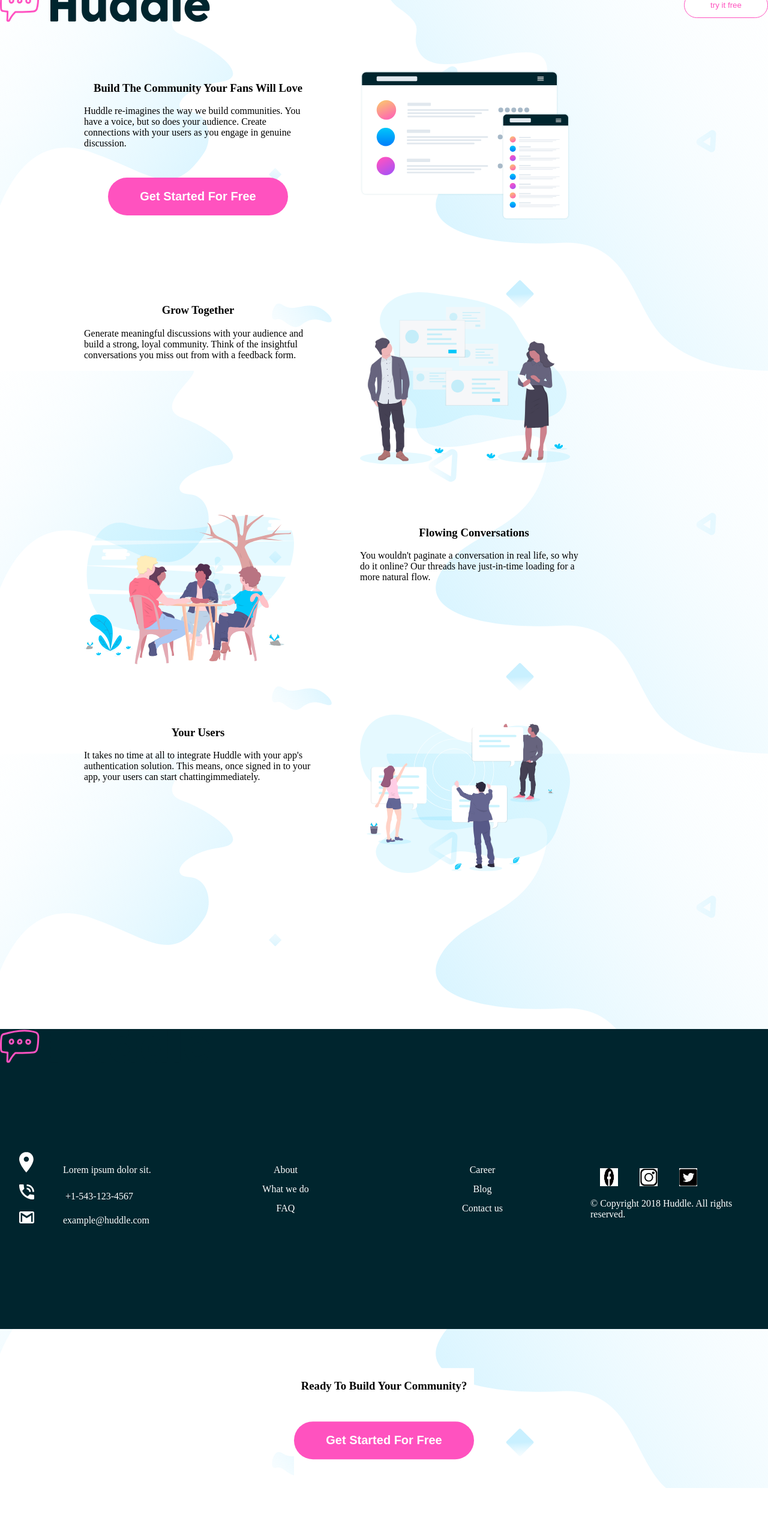
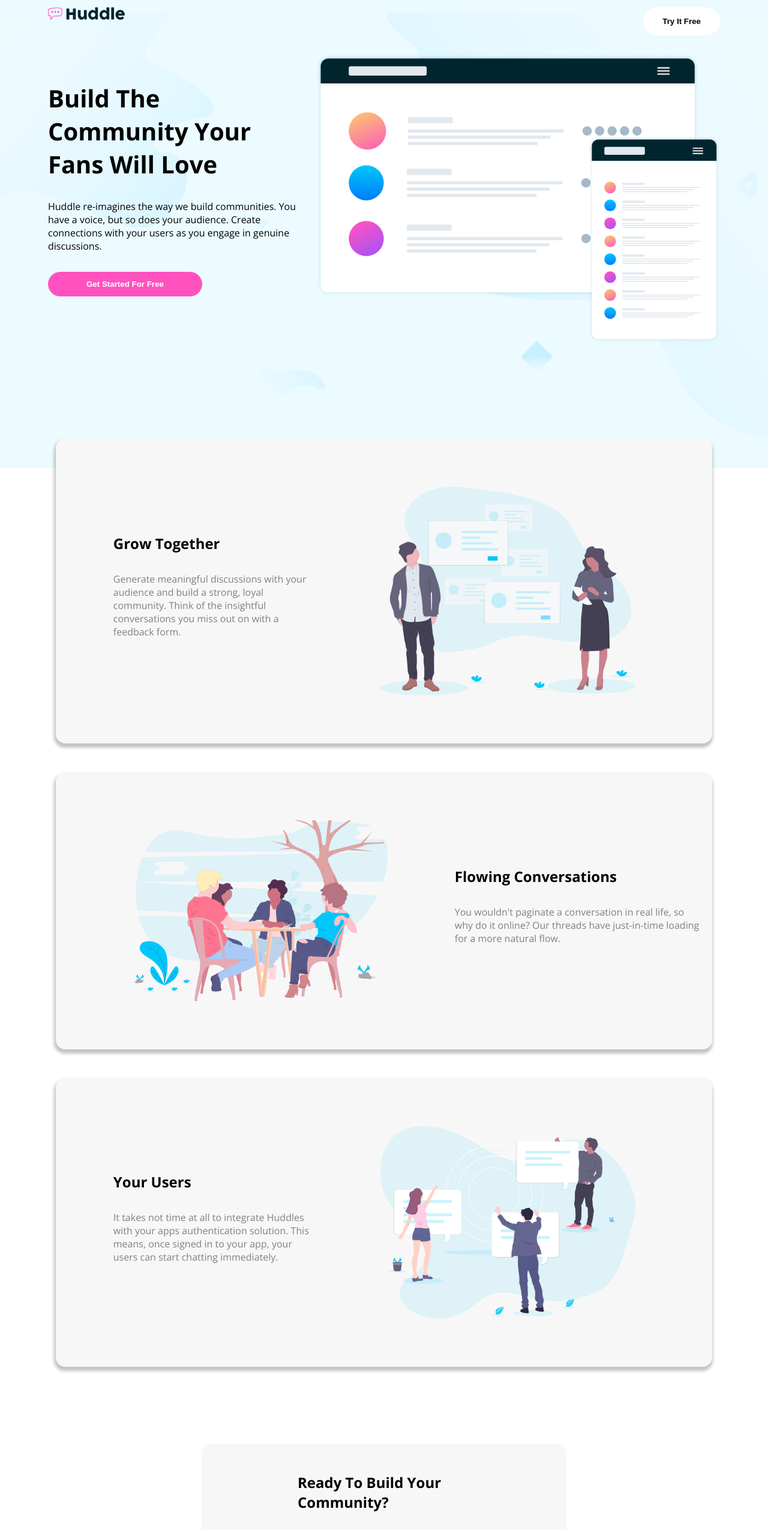
Before and after one commit to Offiongwhilley/Huddle-Landing-Page, a plain HTML site: page index.html in a window 1280 px wide. Shown: the part 20-2570 px from the top of the page at 60% size. Before the commit the page ends 2500 px from the top, so only its background shows below. Drawn offline with nearby package versions, Linux system fonts and the light colour scheme.

Commit message:
modifications in html and css

```diff
--- a/index.html
+++ b/index.html
@@ -4,104 +4,94 @@
     <meta charset="UTF-8">
     <meta http-equiv="X-UA-Compatible" content="IE=edge">
     <meta name="viewport" content="width=device-width, initial-scale=1.0">
-    <link rel="icon" type="image/png" sizes="32x32" href="./images/favicon-32x32.png">
-
+    <title>Huddle-Landing-Page</title>
+    <link rel="stylesheet" href="./css/all.min.css">
+    <script src="https://kit.fontawesome.com/4fed0c590c.js" crossorigin="anonymous"></script>
     <link rel="stylesheet" href="styles.css">
-    <title>Landing Page</title>
 </head>
 <body>
-    <header>
-        <div class="nav">
-            <img src="images/logo.svg" alt="" class="logo">
-            <button id="try-for-free">try it free</button>
+    <div class="container">
+        <nav>
+        <div class="logo">
+            <img src="./images/logo.svg" alt="Huddle-logo" class="logo">
         </div>
-    </header>
-
-
+        <div>
+            <button class="try"><a href="#">Try It Free</a></button>
+        </div>
+    </nav>
     <main>
-        <div class="container">
-
-            <div class="one">
-                <h3>Build The Community Your Fans Will Love</h3>
-                <p>Huddle re-imagines the way we build communities. You have a voice, but so does your audience. Create connections with your users as you engage in genuine discussion.</p>
-                <button id="get-for-free">Get Started For Free</button>
+        <div class="first">
+            <div class="build">
+            <h1>Build The Community Your Fans Will Love</h1>
+            <p>Huddle re-imagines the way we build communities. You have a voice, but so does your audience. Create connections with your users as you engage in genuine discussions.</p>
+            <button class="btn"><a href="#">Get Started For Free</a></button>
         </div>
-
-            <div class="two">
-                <img src="images/illustration-mockups.svg" alt="">
+        <img src="./images/illustration-mockups.svg" alt="chats">
         </div>
-
-            <div class="three">
-                <h3>Grow Together</h3>
-                <p>Generate meaningful discussions with your audience and build a strong, loyal community. Think of the insightful conversations you miss out from with a feedback form.</p>
+<div class="second">
+    <img src="./images/illustration-grow-together.svg" alt="people presenting">
+    <div class="grow">
+        <h2 >Grow Together</h2>
+        <p class="light-para">Generate meaningful discussions with your audience and build a strong, loyal community. Think of the insightful conversations you miss out on with a feedback form.</p>
     </div>
-
-            <div class="four">
-                <img src="images/illustration-grow-together.svg" alt="">
 </div>
-
-            <div class="five">
-                <img src="images/illustration-flowing-conversation.svg" alt="">
+<div class="third">
+    <img src="./images/illustration-flowing-conversation.svg" alt="people conversing">
+    <div class="flow">
+        <h2>Flowing Conversations</h2>
+        <p class="light-para">You wouldn't paginate a conversation in real life, so why do it online? Our threads have just-in-time loading for a more natural flow.</p>
     </div>
-
-
-            <div class="six">
-                <h3>Flowing Conversations</h3>
-                <p>You wouldn't paginate a conversation in real life, so why do it online? Our threads have just-in-time loading for a more natural flow.</p>
 </div>
-
-            <div class="seven">
-                <h3>Your Users</h3>
-                <p>It takes no time at all to integrate Huddle with your app's authentication solution. This means, once signed in to your app, your users can start chattingimmediately.</p>
+<div class="fourth">
+    <img src="./images/illustration-your-users.svg" alt="chatting">
+    <div class="users">
+        <h2>Your Users</h2>
+        <p class="light-para">It takes not time at all to integrate Huddles with your apps authentication solution. This means, once signed in to your app, your users can start chatting immediately.</p>
     </div>
-
-            <div class="eight">
-                <img src="images/illustration-your-users.svg" alt="">
-            </div>
-
-            <div class="nine">
-                <h3>Ready To Build Your Community?</h3>
-                <button id="get-for-free">Get Started For Free</button>
-            </div>
-
 </div>
     </main>
-
-
+    <aside>
+        <h1>Ready To Build Your Community?</h1>
+        <button class="btn"><a href="#">Get Started For Free</a></button>
+    </aside>
     <footer>
-        <img src="images/logo.svg" alt="" class="logo";>
-
-        <div class="footer-wrapper">
-
-        <div class="first">
-            <p><span><img src="images/icon-location.svg" alt="" class="icon"></span>Lorem ipsum dolor sit.</p>
-            <p><span><img src="images/icon-phone.svg" alt="" class="icon"></span> +1-543-123-4567</p>
-            <p><span><img src="images/icon-email.svg" alt="" class="icon"></span>example@huddle.com</p>
+        <div class="footer-container">
+            <div class="huddle">
+                <img src="./images/logo-white.svg" alt="Huddle-logo" class="logo">
+            <div class="first-footer">
+                <img src="./images/icon-location.svg" alt="">
+                <p> Lorem ipsum dolor, sit amet consectetur adipisicing elit. Sint veritatis quas necessitatibus. Dolore incidunt minus dolorem beatae quod corporis.</p>
+                <img src="./images/icon-phone.svg" alt="icon-phone">
+                <p>+1-543-123-4567</p>
+                <img src="./images/icon-email.svg" alt="icon-email">
+                <p>example@huddle.com</p>
         </div>
-
-        <div class="second">
-            <a href="#">About</a>
-            <a href="#">What we do</a>
-            <a href="#">FAQ</a>
             </div>
-
-        <div class="third">
-            <a href="#">Career</a>
-            <a href="#">Blog</a>
-            <a href="#">Contact us</a>
+        <div class="second-footer">
+            <ul>
+                <li><a href="#">About Us</a></li>
+                <li><a href="#">What We Do</a></li>
+                <li><a href="#">FAQ</a></li>
+            </ul>
         </div>
-
-        <div class="fourth">
-            <img src="images/facebook.png" alt="">
-            <img src="images/insta.png" alt="">
-            <img src="images/twitter.png" alt="">
-            <br>
-            &copy; Copyright 2018 Huddle. All rights reserved.
+         <div class="third-footer">
+            <ul>
+                <li><a href="#">Career</a></li>
+                <li><a href="#">Blog</a></li>
+                <li><a href="#">Contact Us</a></li>
+            </ul>
         </div>
-
+        <div class="fourth-footer">
+            <ul>
+                <li class="icons"><a href="#"><i class="fa-brands fa-facebook-f"></i></a></li>
+                <li class="icons"><a href="#"><i class="fa-brands fa-twitter"></i></a></li>
+                <li class="icons"><a href="#"><i class="fa-brands fa-instagram"></i></a></li>
+            </ul>
         </div>
-
+        </div>
+        <p class="copyright">&copy;Copyright 2018 Huddle. All right reserved.</p>
     </footer>
-
+    </div>
+    <script src="https://kit.fontawesome.com/4fed0c590c.js" crossorigin="anonymous"></script>
 </body>
 </html>
--- a/styles.css
+++ b/styles.css
@@ -1,254 +1,271 @@
-body{
+@import url('https://fonts.googleapis.com/css2?family=Open+Sans:wght@400;700&display=swap');
+:root{
+    --Pink: hsl(322, 100%, 66%);
+    --Very-Pale-Cyan: hsl(193, 100%, 96%);
+    --Very-Dark-Cyan: hsl(192, 100%, 9%);
+    --Grayish-Blue: hsl(208, 11%, 55%);
+    --font-family: 'Open Sans', sans-serif;
+}
+*{
     margin: 0;
     padding: 0;
     box-sizing: border-box;
-    background-image: url(images/bg-hero-desktop.svg);
-    background-size: contain;
 }
-
-:root{
-    --Pink: hsl(322, 100%, 66%);
-    --LightPink: hsl(321, 100%, 78%);
-    --LightRed: hsl(0, 100%, 63%);
-    --VeryDarkCyan: hsl(192, 100%, 9%);
-    --VeryPaleBlue: hsl(207, 100%, 98%);
+body{
+    font-family: var(--font-family);
 }
-
-.nav{
+.container{
+    height: 100vh;
+    padding: 2rem;
+    background-image: url("./images/bg-hero-mobile.svg");
+    background-position: center;
+    background-repeat: no-repeat;
+    background-color: var(--Very-Pale-Cyan);
+}
+.logo{
+    display: block;
+    width: 8rem;
+}
+nav{
     display: flex;
     justify-content: space-between;
-    align-items: center;
+    margin-bottom: 2rem;
 }
-
-#try-for-free{
-    width: 140px;
-    color: var(--Pink);
-    border: 1px solid var(--Pink);
-    background: white;
-    padding: 1em;
-    border-radius: 35px;
-    outline: none;
+.try{
+    background-color: white;
+    border: transparent;
+    padding: 0.5rem 2rem;
+    border-radius: 3rem;
+    cursor: pointer;
 }
-
-#get-for-free{
+.try:hover{
+    background-color: rgb(252, 247, 247);
+}
+.try a{
+    color: black;
+    text-decoration: none;
+    font-weight: bold;
+}
+.try a:hover{
+    color: grey;
+}
+a{
+    text-decoration: none;
+    font-weight: bold;
+    color: white;
+}
+.btn{
     display: block;
-    width: 300px;
-    color: white;
-    border: none;
-    background: var(--Pink);
-    padding: 1em;
-    border-radius: 35px;
-    outline: none;
-    font-size: 20px;
-    margin: 48px auto;
-    font-weight: 700;
+    border: transparent;
+    padding: 0.8rem 4rem;
+    border-radius: 1.5rem;
+    background-color: var(--Pink);
+    margin: 2rem auto;
 }
-
-#get-for-free:hover{
+.btn:hover{
+    background-color: hsl(322, 77%, 71%);
     cursor: pointer;
-    opacity: .5;
-
 }
-
-h3{
+img{
+    width: 80%;
+    display: block;
+    margin: 0 auto;
+    margin-bottom: 2rem;
+}
+h1, h2{
+    padding: 0 1rem;
     text-align: center;
+    margin-bottom: 2rem;
 }
-
-#try-for-free:hover{
-    cursor: pointer;
-    font-weight: 700;
-    box-shadow: 5px 5px 5px lightpink;
+p{
+    padding: 0 2.5rem;
+    text-align: center;
+    margin-bottom: 1rem;
 }
-
-.container{
-    margin-left: auto;
-    margin-right: auto;
-    margin-top:5em;
-    display: grid;
-    grid-template-columns: repeat(4, 150px);
-    gap: 1em;
-    width: 1000px;
-    gap: 5em;
-    overflow: hidden;
+.light-para{
+    color: grey;
 }
-
-img{
-    width: 350px;
-}
-
-.one{
-    grid-column: 1/3;
-    grid-row: 1/2
-}
-
-.three{
-    grid-column: 1/3;
-    grid-row: 2/3
-}
-
-.four{
-    grid-column: 3/5;
-    grid-row: 2/3
-}
-
-.five{
-    grid-column: 1/3;
-    grid-row: 3/4
-}
-
-.six{
-    grid-column: 3/5;
-    grid-row: 3/4
-}
-
-.seven{
-    grid-column: 1/3;
-    grid-row: 4/5
-}
-
-.eight{
-    grid-column: 3/5;
-    grid-row: 4/5
-}
-
-.nine{
-    grid-column: 2/4;
-    grid-row: 5/6;
-    position: absolute;
-    top: 300%;
-    left: 50%;
-    transform: translate(-50%, -50%);
-    background-color: white;
+.second, .third, .fourth{
+    width: 90%;
+    margin: 3rem auto;
+    /* margin-bottom: 3rem; */
+    padding: 2rem 0;
+    background-color: hsl(0, 0%, 97%);
+    border-radius: 1rem;
+    box-shadow: -1px 5px 5px 2px rgba(58, 56, 56, 0.3);
 }
 
 footer{
-    background-color: var(--VeryDarkCyan);
-    color:white;
-    height: 500px;
+    background-color: var(--Very-Dark-Cyan);
+    padding: 8rem 0.5rem 2rem;
 }
-
-.icon{
-    width: 25px;
+aside{
+    display: block;
+    background-color: hsl(0, 0%, 97%);
+    padding: 3rem 0 0.5rem;
+    font-size: 1rem;
+    width: 90%;
+    border-radius: 1rem;
+    margin: 8rem auto -5rem;
+    position: relative;
+    z-index: 5;
 }
-
-footer{
-    margin-top: 20%;
+aside h1{
+    font-size: 1.2rem;
 }
-
-.footer-wrapper{
+footer img{
+    width: 50%;
+    margin-top: 0.3rem;
+    margin-left: 0.5rem;
+}
+.footer-container .logo{
+color: white;
+width: 10rem;
+}
+footer p{
+    color: white;
+    font-weight: lighter;
+    text-align: left;
+    font-size: 1rem;
+}
+.first-footer{
+    display: grid;
+    grid-template-columns: 10% 90%;
+    margin: 2rem 0;
+}
+footer div ul li{
+    list-style: none;
+    color: white;
+    margin-bottom: 1rem;
+    padding-left: 1rem;
+}
+footer div ul li a{
+    font-weight: lighter;
+}
+footer div ul li a:hover{
+    text-decoration: underline;
+}
+.copyright{
+    margin-top: 2rem;
+    font-size: 0.7rem;
+    text-align: center;
+}
+.fourth-footer{
+    width: 100%;
+    margin-top: 1rem;
+    text-align: center;
+}
+.fourth-footer ul li{
+    margin: 0.5rem;
+    display: inline;
+    border: 1px solid white;
+    padding: 0.4rem 0.5rem;
+    border-radius: 80%;
+}
+.icons a:hover{
+    color: var(--Pink);
+}
+.icons:hover{
+    border-color: var(--Pink);
+    cursor: pointer;
+}
+@media screen and (min-width:756px){
+    .container{
+        background-image: url("./images/bg-hero-desktop.svg");
+        width: 100%;
+    }
+    nav .logo{
+        margin: 0 1.5rem;
+    }
+    .try{
+        margin-right: 3rem;
+        padding: 1rem 2rem;
+    }
+    .first, .second, .third, .fourth{
+        display: flex;
+        flex-direction: row;
+        margin: 2rem 3rem;
+    }
+    .second, .fourth{
+        flex-direction: row-reverse;
+    }
+    .grow, .users{
+        padding-left: 5rem;
+    }
+    .first .btn{
+        margin-left: 0;
+    }
+    .second, .third, .fourth{
+    margin: 0 auto 3rem;
+    padding: 2rem 1rem;
+    background-color: hsl(0, 0%, 97%);
+    border-radius: 1rem;
+    box-shadow: -1px 5px 5px 2px rgba(58, 56, 56, 0.3);
+}
+.second{
+        margin-top: 10rem;
+    }
+    img{
+        width: 30%;
+        margin: 3rem 5rem;
+    }
+    .first img{
+        width: 60%;
+        margin: 0 0;
+    }
+    .build, .grow, .flow, .users{
+        margin: auto;
+    }
+    h1, h2, p{
+        text-align: left;
+        padding-left: 0;
+    }
+    .first h1{
+        font-size: 2.5rem;
+        padding-right: 4rem;
+    }
+    aside{
+    padding: 3rem 0 0.5rem;
+    width: 50%;
+}
+aside h1{
+    font-size: 1rem;
+    padding: 0 2rem;
+}
+.footer-container{
     display: grid;
     grid-template-columns: repeat(4, 1fr);
-    align-items: center;
-    justify-content: space-evenly;
-    gap: 2em;
-    margin-top: 10%;
 }
-footer p{
-    margin-left: 2em;
+.second-footer, .third-footer, .fourth-footer{
+    margin-top: 5rem 3rem;
 }
-footer span{
-    margin-right:3em
+.first p, .second p, .third p, .fourth p{
+    padding: 0;
 }
-
-.second a, .third a{
-    display: block;
-    text-decoration: none;
-    color:white;
+.footer-container ul{
+    margin: 5rem 0 2rem ;
+    padding: 0.4rem 0.5rem;
 }
-
-.second, .third{
-    line-height: 2;
-    text-align: center;
+.first-footer p{
+    margin-left: 1rem;
 }
-
-.fourth img{
-    width: 30px;
-    height: 30px;
-    margin: 1em;
+.copyright{
+    text-align: right;
 }
-
-.logo svg{
 }
-
-
-@media screen and (max-width:750px) {
-
-    body{
-        background-image: url(images/bg-hero-desktop.svg);
+@media screen and (min-width:867px){
+aside h1{
+    font-size: 1.3rem;
+    padding: 0 8rem;
+}
+}
+@media screen and (min-width:967px){
+aside h1{
+    font-size: 1.5rem;
+    padding: 0 10rem;
+}
+  img{
+        width: 40%;
+        margin: 3rem 7rem;
     }
-
-    .container{
-        width: 375px;
-        grid-template-columns: 1fr;
-    }
-
-    .one{
-        grid-column: 1/2;
-        grid-row: 1/2;
-    }
-
-    .two{
-        grid-column: 1/2;
-        grid-row: 2/3;
-    }
-    .three{
-        grid-column: 1/2;
-        grid-row: 3/4;
-    }
-    .four{
-        grid-column: 1/2;
-        grid-row: 4/5;
-    }
-    .five{
-        grid-column: 1/2;
-        grid-row: 5/6;
-    }
-    .six{
-        grid-column: 1/2;
-        grid-row: 6/7;
-    }
-    .seven{
-        grid-column: 1/2;
-        grid-row: 7/8;
-    }
-
-    .eight{
-        grid-column: 1/2;
-        grid-row: 8/9;
-    }
-
-    .nine{
-        grid-column: 1/2;
-        grid-row: 9/10;
-        top: 470%;
-    }
-
-    #get-for-free{
-        width: 250px;
-        height: 60px;
-    }
-
-    footer{
-        height: auto;
-    }
-
-    .footer-wrapper{
-        grid-template-columns: 1fr;
-        justify-content: center;
-    }
-
-    .logo:first-child{
-        width: 200px;
-    }
-    .logo:nth-child(2){
-        display: block;
-        margin-top: 100px;
-        width: 200px;
-        background-color: white;
-    }
-
-    .fourth{
-        justify-self: center;
-    }
-
 }
```
Lines whose indentation alone changed are shown as unchanged.
